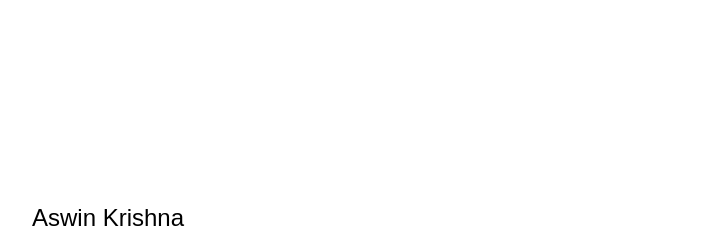
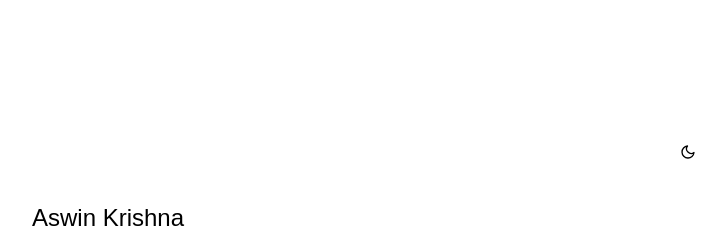
Before and after one commit to aaswne/Next.Js-Portfolio, a Next.js app: page / in a window 1280 px wide. Shown: the top 234 px of the page, without its empty margins (272-998 px from the left). Built offline with nearby package versions, Linux system fonts and the light colour scheme.

Commit message:
fixed darkmode button issue

```diff
--- a/app/link/icon.js
+++ b/app/link/icon.js
@@ -25,7 +25,7 @@ export const LogoDark = ({ size = 24 }) => (
     width={size}
     height={size}
     fill="none"
-    stroke="white"
+    stroke="black"
     strokeWidth="2"
     strokeLinecap="round"
     strokeLinejoin="round"
```
